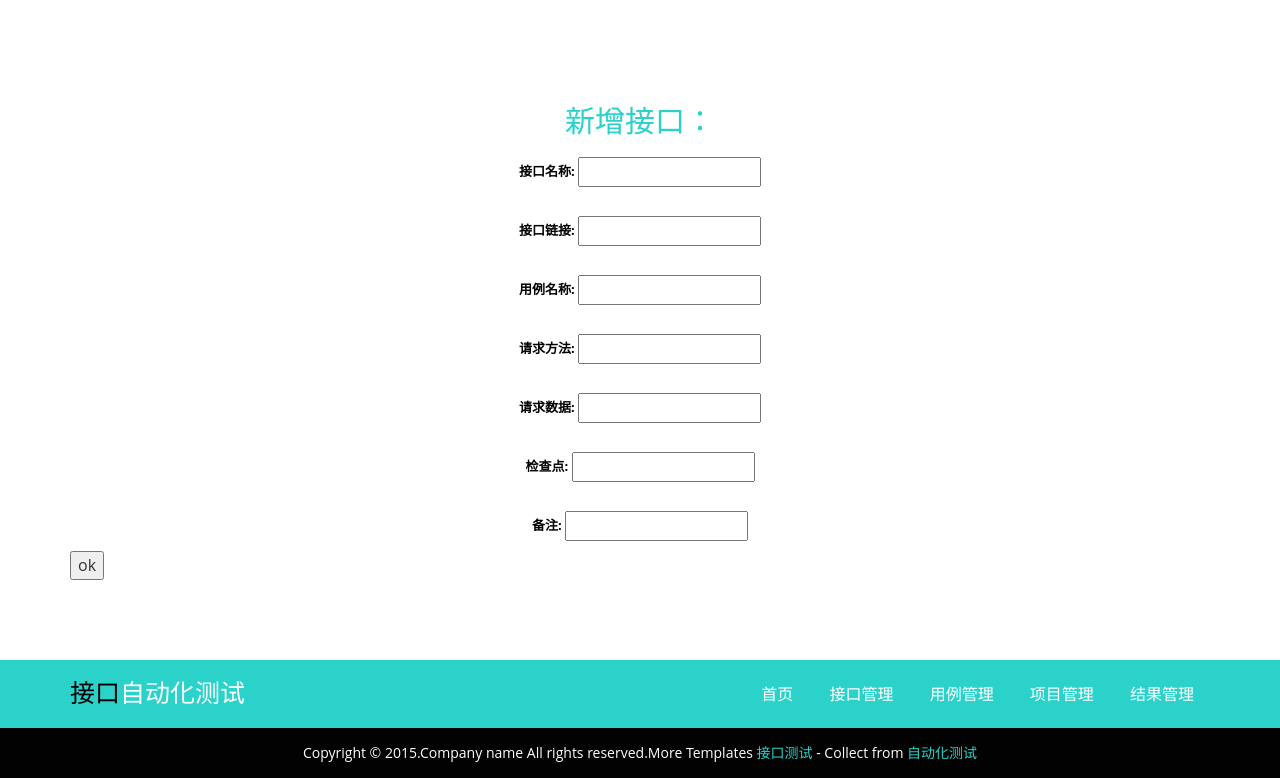
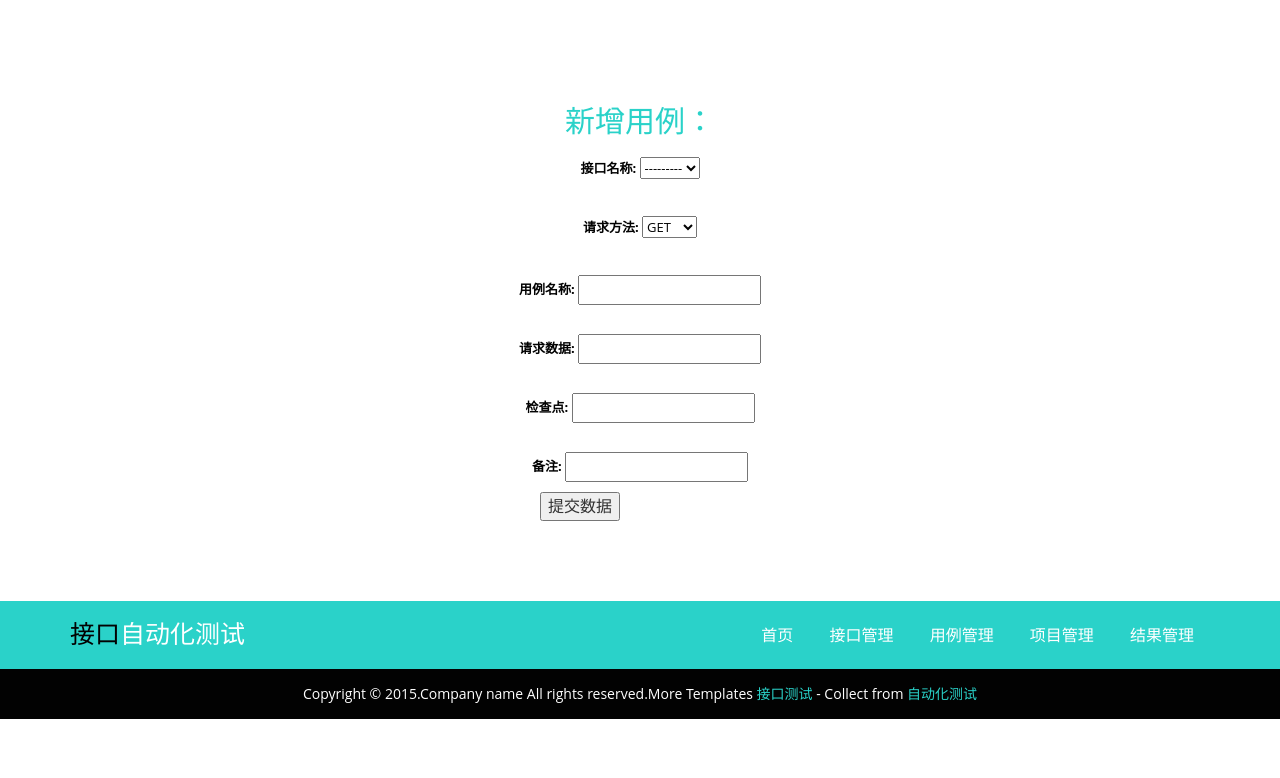
Before and after one commit to IDLongD/ApiTest, a Django app: page /addcase.html in a window 1280 px wide. Shown: the part 177-955 px from the top of the page. After the commit the page ends 896 px from the top, so only its background shows below. Run offline with Django 3.2, Linux system fonts and the light colour scheme; data that the repository does not hold is empty; some libraries are stand-ins or nearby versions; some web fonts are replaced.

Commit message:
接口测试beta1.3

```diff
--- a/blog/static/css/style.css
+++ b/blog/static/css/style.css
@@ -2066,12 +2066,17 @@ line-height:1.8em;
 	.wel-header h3, .pests-header h3, .news-text h3, .testimonial h3, .team-info h3 {
 	  font-size: 25px;
 	}
+
 	.welcome, .news, .about-page, .team, .typrography, .works-section, .contact, .single, .moments {
 	  padding: 55px 0;
 	}
 	.wel-header p, .pests-header p, .news-text p {
 	  margin: 8px auto 0 auto;
 	  width: 81%;
+	  }
+    .wel-header a {
+	  font-size: 20px;
+      line-height:100px;
 	  }
 	.wel-grids, .ch-grid, .news-grids, .work-bottom {
 	  margin-top: 30px;
@@ -2326,6 +2331,9 @@ line-height:1.8em;
 	.wel-header h3, .pests-header h3, .news-text h3, .testimonial h3, .team-info h3 {
 	  font-size: 25px;
 	}
+    .wel-header h2, .pests-header h2 {
+      font-size: 20px;
+    }
 	.welcome, .news, .about-page, .team, .typrography, .works-section, .contact, .single, .moments {
 	  padding: 55px 0;
 	}
@@ -2333,6 +2341,11 @@ line-height:1.8em;
 	  margin: 8px auto 0 auto;
 	  width: 81%;
 	  }
+
+    .wel-header a {
+      font-size: 25px;
+    }
+
 	.wel-grids, .ch-grid, .news-grids, .work-bottom {
 	  margin-top: 30px;
 	}
--- a/blog/templates/addcase.html
+++ b/blog/templates/addcase.html
@@ -16,10 +16,7 @@ Smartphone Compatible web template, free webdesigns for Nokia, Samsung, LG, Sony
 <!-- js -->
 <script src="static/js/jquery-1.11.1.min.js"></script>
 <!-- //js -->
-<!-- fonts -->
-<link href='http://fonts.useso.com/css?family=Open+Sans:300italic,400italic,600italic,700italic,800italic,400,300,600,700,800' rel='stylesheet' type='text/css'>
-<link href='http://fonts.useso.com/css?family=Roboto+Slab:400,100,300,700' rel='stylesheet' type='text/css'>
-<!-- //fonts -->
+
 
 </head>
 <body>
@@ -84,11 +81,15 @@ Smartphone Compatible web template, free webdesigns for Nokia, Samsung, LG, Sony
 <div class="welcome">
 	<div class="container">
 		<div class="wel-header">
-        <h3>新增接口：</h3>
+        <h3>新增用例：</h3>
+
             <form method = 'post' enctype="multipart/form-data">
-            {{uf.as_p}}
-            <input type="submit" value = "ok" />
+            {{form.as_p}}
+            <div style="margin:0 auto;width:200px;">
+            <input class="submit" id="btn" type="submit" value = "提交数据" />
+            </div>
             </form>
+
 		</div>
     </div>
 </div>
--- a/blog/templates/index.html
+++ b/blog/templates/index.html
@@ -17,8 +17,6 @@ Smartphone Compatible web template, free webdesigns for Nokia, Samsung, LG, Sony
 <script src="static/js/jquery-1.11.1.min.js"></script>
 <!-- //js -->
 <!-- fonts -->
-<link href='http://fonts.useso.com/css?family=Open+Sans:300italic,400italic,600italic,700italic,800italic,400,300,600,700,800' rel='stylesheet' type='text/css'>
-<link href='http://fonts.useso.com/css?family=Roboto+Slab:400,100,300,700' rel='stylesheet' type='text/css'>
 <!-- //fonts -->
 
 </head>
--- a/blog/templates/result.html
+++ b/blog/templates/result.html
@@ -16,10 +16,7 @@ Smartphone Compatible web template, free webdesigns for Nokia, Samsung, LG, Sony
 <!-- js -->
 <script src="static/js/jquery-1.11.1.min.js"></script>
 <!-- //js -->
-<!-- fonts -->
-<link href='http://fonts.useso.com/css?family=Open+Sans:300italic,400italic,600italic,700italic,800italic,400,300,600,700,800' rel='stylesheet' type='text/css'>
-<link href='http://fonts.useso.com/css?family=Roboto+Slab:400,100,300,700' rel='stylesheet' type='text/css'>
-<!-- //fonts -->
+
 
 </head>
 <body>
--- a/blog/templates/success.html
+++ b/blog/templates/success.html
@@ -85,7 +85,8 @@ Smartphone Compatible web template, free webdesigns for Nokia, Samsung, LG, Sony
 	<div class="container">
 		<div class="wel-header">
 			    <h3>成功页面</h3>
-                <li>{{ name }}{{ jieguo }}</li>
+                <h3>......</h3>
+                <h3>{{ name }}{{ jieguo }}</h3>
 		</div>
     </div>
 </div>
--- a/blog/views.py
+++ b/blog/views.py
@@ -58,9 +58,10 @@ def delete_case(requests,id):
 
 
 class AddForm(forms.Form):
+    test = forms.ALL_FIELDS
     name = forms.CharField(label = "接口名称" , max_length = 50)
     url = forms.URLField(label = "接口连接" , max_length = 200)
-    notes = forms.CharField(label = "接口备注")
+    notes = forms.CharField(label = "接口备注",required=False)
 
 #新增接口
 def addapi(request):
@@ -78,56 +79,49 @@ def addapi(request):
             api.notes = notes
             api.save()
             #返回新增成功页面
-            return render_to_response('success.html',{'name':name})
+            return render_to_response('success.html',{'name':name,"jieguo":" 接口新增成功"})
     else:
         uf = AddForm()
     return render_to_response('addapi.html',{'uf':uf})
 
 
 class AddCaseForm(forms.Form):
-    apiname = forms.CharField(label = "接口名称" ,max_length = 50)
-    apiurl = forms.URLField(label = "接口链接" )
+    apiname = forms.ModelChoiceField(label = "接口名称",queryset = apilist.objects.all(),required =True)
+    mothed = forms.TypedChoiceField(label = "请求方法" ,choices = (("GET", "GET"), ("POST", "POST")))
     name = forms.CharField(label = "用例名称" ,max_length = 50)
-    mothed = forms.CharField(label = "请求方法" ,max_length = 20)
     data = forms.CharField(label = "请求数据" )
     check = forms.CharField(label = "检查点" ,max_length = 100)
-    notes = forms.CharField(label = "备注" )
+    notes = forms.CharField(label = "备注" ,required=False)
 
 #新增用例
 def addcase(request):
     if request.method == "POST":
-        uf = AddCaseForm(request.POST)
-        if uf.is_valid():
+        form = AddCaseForm(request.POST)
+        if form.is_valid():
             #获取表单信息
-            apiname = uf.cleaned_data['apiname']
-            apiurl = uf.cleaned_data['apiurl']
-            name = uf.cleaned_data['name']
-            mothed = uf.cleaned_data['mothed']
-            data = uf.cleaned_data['data']
-            check = uf.cleaned_data['check']
-            notes = uf.cleaned_data['notes']
+            cd = form.cleaned_data
+            case = apicase()
+            case.apiname = cd['apiname']
+            case.apiurl = apilist.objects.get(name = case.apiname).url
+            case.mothed = cd['mothed']
+            case.name = cd['name']
+            case.data = cd['data']
+            case.check = cd['check']
+            case.notes = cd['notes']
             #将表单写入数据库
-            case = apicase()
-            case.apiname = apiname
-            case.apiurl = apiurl
-            case.mothed = mothed
-            case.data = data
-            case.check = check
-            case.notes = notes
-            case.name = name
             case.save()
             #返回新增成功页面
-            return render_to_response('success.html',{'name':name})
+            return render_to_response('success.html',{'name':case.name,"jieguo":"用例新增成功"})
     else:
-        uf = AddCaseForm()
-    return render_to_response('addcase.html',{'uf':uf})
+        form = AddCaseForm()
+    return render_to_response('addcase.html',{"form":form})
 
-
+#接口get请求测试
 def apitest(request):
     t = loader.get_template("result.html")
-    url = apicase.objects.get(id = 4).apiurl
-    check = apicase.objects.get(id = 4).check
-    data = apicase.objects.get(id = 4).data
+    url = apicase.objects.get(id = 5).apiurl
+    check = apicase.objects.get(id = 5).check
+    data = apicase.objects.get(id = 5).data
     url = url + "?" + data
     req = urllib2.Request(url)
     r = urllib2.urlopen(req)
@@ -146,3 +140,28 @@ def apitest(request):
 def apiget(request,id):
     apicase = apicase.objects.get( id = 4)
     return {"url": apicase.apiurl,"check":apicase.check}
+
+
+class AddProject(forms.Form):
+    ACTIVITY_STYLE = (("a", "1"), ("b", "2"), ("c", "3"))
+    name = forms.CharField(label = "项目名称" ,max_length = 50)
+    casej = forms.MultipleChoiceField(label = "选择用例",choices=ACTIVITY_STYLE, widget=forms.CheckboxSelectMultiple())
+    notes = forms.CharField(label = "备注" ,required=False)
+
+def project(request):
+     if request.method == "POST":
+        forp = AddProject(request.POST)
+        if form.is_valid():
+            #获取表单信息
+            cd = forp.cleaned_data
+            pro = project()
+            pro.name = cd['name']
+            pro.casej = cd['casej']
+            pro.notes = cd['notes']
+            #将表单写入数据库
+            pro.save()
+            #返回新增成功页面
+            return render_to_response('success.html',{'name':pro.name,"jieguo":"项目新建成功"})
+     else:
+        forp = AddProject()
+     return render_to_response('project.html',{"forp":forp})
```
Also changed, not shown: blog/models.py (+12 -0 lines), blog/templates/addapi.html (+5 -5 lines), blog/templates/api_case.html (+7 -7 lines), blog/templates/api_list.html (+3 -4 lines), blog/templates/project.html (+7 -5 lines), blog/migrations/0006_project.py (added), 3 other files.
